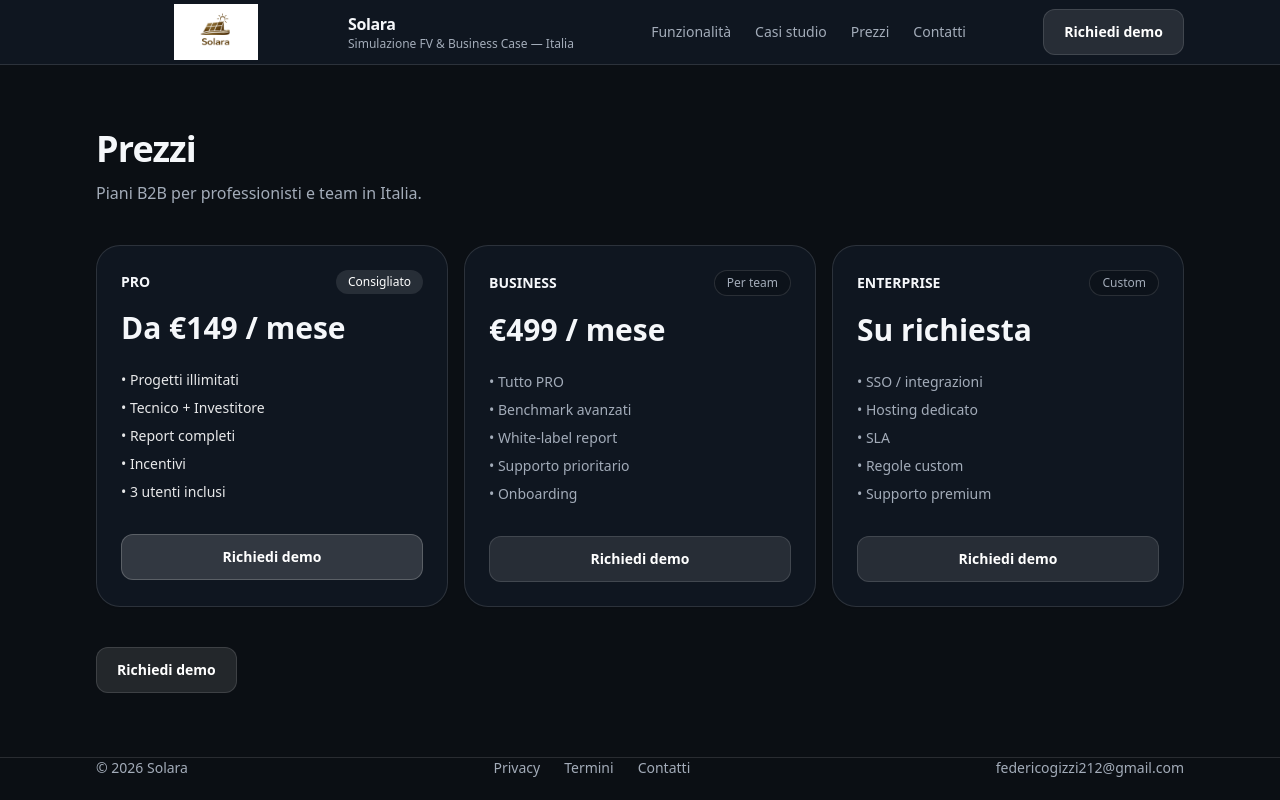
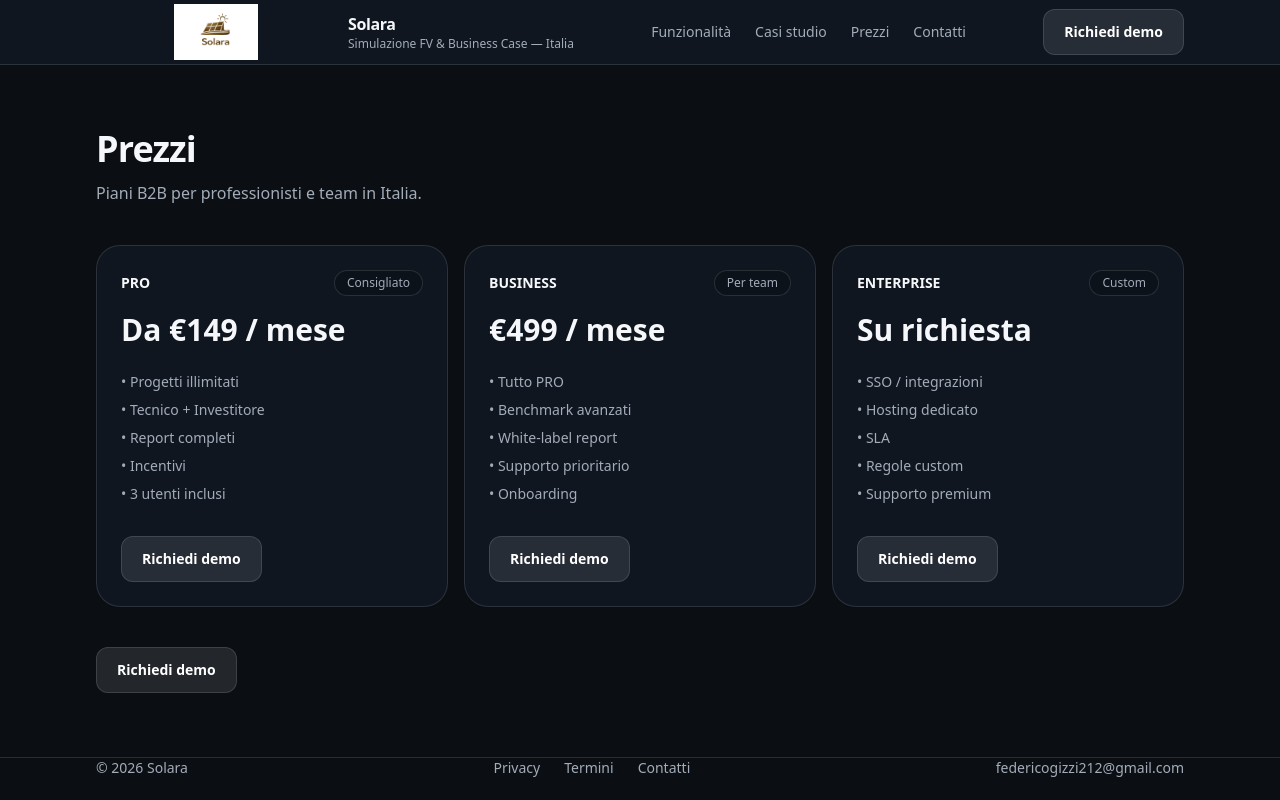
Before and after one commit to federicogizzi212-lab/solarsuite-web, a Next.js app: page /pricing in a window 1280 px wide. Built offline with nearby package versions, Linux system fonts and the light colour scheme.

Commit message:
Unify pricing cards + CTA to /demo

```diff
--- a/app/pricing/page.tsx
+++ b/app/pricing/page.tsx
@@ -5,36 +5,19 @@ function Card({
   name, price, note, items, highlighted,
 }: { name: string; price: string; note: string; items: string[]; highlighted?: boolean; }) {
   return (
-    <div className={[
-      "rounded-3xl border p-6 shadow-sm",
-      highlighted
-        ? "border-[var(--border)] bg-[var(--panel)] text-[var(--text)]"
-        : "border-[var(--border)] bg-[var(--panel)] text-[var(--text)]"
-    ].join(" ")}>
+    <div className="rounded-3xl border border-[var(--border)] bg-[var(--panel)] p-6 shadow-sm">
       <div className="flex items-center justify-between">
         <div className="text-sm font-semibold">{name}</div>
-        <span className={[
-          "rounded-full px-3 py-1 text-xs font-medium",
-          highlighted
-            ? "bg-white/10 text-white"
-            : "bg-[var(--panel2)] text-[var(--muted)] border border-[var(--border)]"
-        ].join(" ")}>
+        <span className="rounded-full border border-[var(--border)] bg-[var(--panel2)] px-3 py-1 text-xs font-medium text-[var(--muted)]">
           {note}
         </span>
       </div>
       <div className="mt-4 text-3xl font-semibold">{price}</div>
-      <ul className={highlighted ? "mt-6 space-y-2 text-sm text-white/90" : "mt-6 space-y-2 text-sm text-[var(--muted)]"}>
+      <ul className="mt-6 space-y-2 text-sm text-[var(--muted)]">
         {items.map((x) => <li key={x}>• {x}</li>)}
       </ul>
       <div className="mt-8">
-        <a href="/contact" className={[
-          "inline-flex w-full items-center justify-center rounded-xl px-5 py-3 text-sm font-semibold transition",
-          highlighted
-            ? "bg-white/15 text-white hover:bg-white/20 border border-white/20"
-            : "bg-white/10 text-white hover:bg-white/15 border border-[var(--border)]"
-        ].join(" ")}>
-          Richiedi demo
-        </a>
+        <Button href="/demo" variant="primary">Richiedi demo</Button>
       </div>
     </div>
   );
@@ -63,7 +46,7 @@ export default function PricingPage() {
           </div>
 
           <div className="mt-10">
-            <Button href="/contact" variant="primary">Richiedi demo</Button>
+            <Button href="/demo" variant="primary">Richiedi demo</Button>
           </div>
         </div>
       </Container>
```
